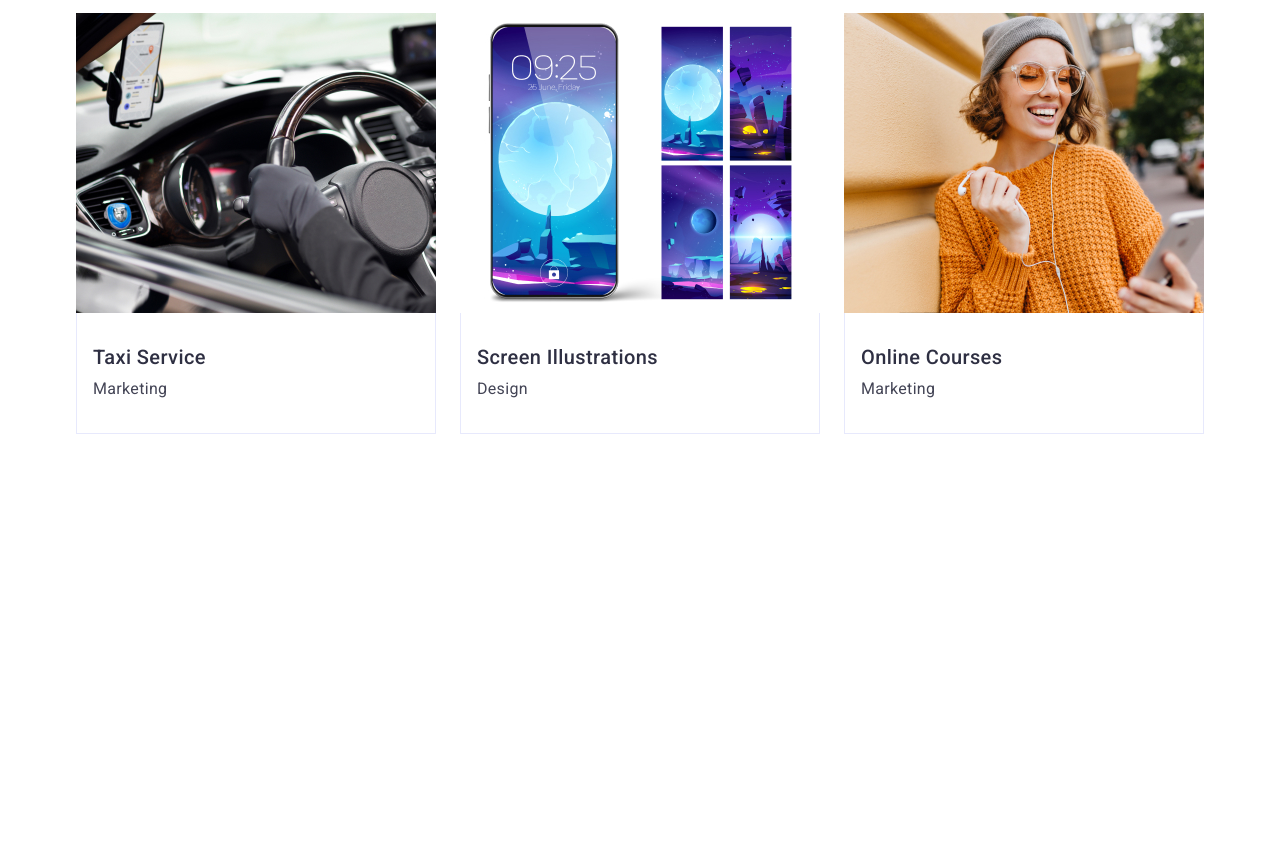
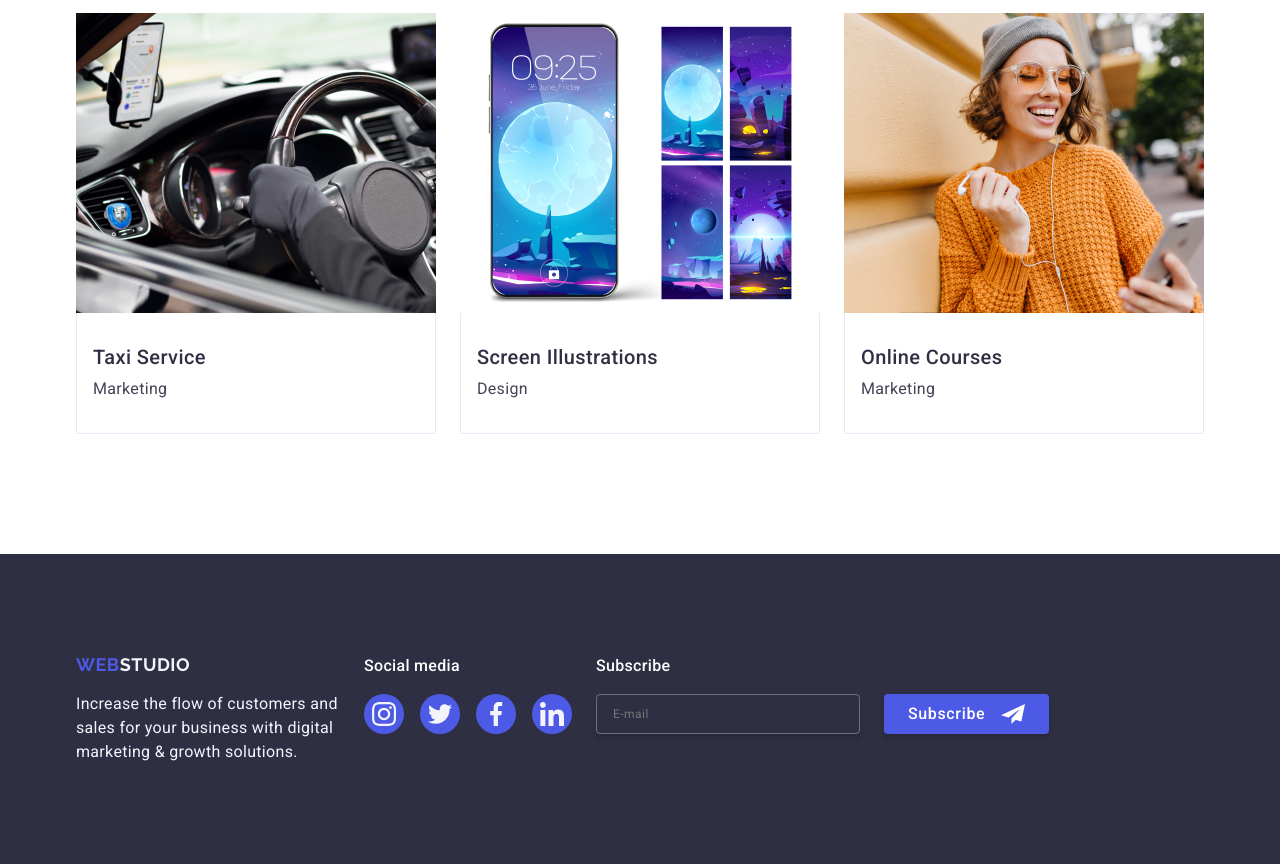
Before and after one commit to anastasiiia0/goit-markup-hw-06, a plain HTML site: page index.html in a window 1280 px wide. Shown: the part 2629-3493 px from the top of the page. Before the commit the page ends 3183 px from the top, so only its background shows below. Drawn offline with nearby package versions, Linux system fonts and the light colour scheme.

Commit message:
mobile + tablet footer

```diff
--- a/css/media.css
+++ b/css/media.css
@@ -152,6 +152,29 @@
   .portfolio-list-item {
     width: calc((100% - 24px) / 2);
   }
+
+  .footer-container {
+    display: flex;
+    flex-direction: row;
+    padding-left: 108px;
+    column-gap: 24px;
+    /* row-gap: 72px; */
+    flex-wrap: wrap;
+    text-align: start;
+  }
+
+  .footer-description {
+    max-width: 264px;
+  }
+
+  .footer-modal-form {
+    flex-direction: row;
+    gap: 24px;
+  }
+
+  .footer-form-input {
+    width: 264px;
+  }
 }
 
 @media screen and (min-width: 1158px) {
--- a/css/styles.css
+++ b/css/styles.css
@@ -122,6 +122,7 @@ input {
   opacity: 0;
   visibility: hidden;
   pointer-events: none;
+  z-index: 999;
 }
 
 .close-btn {
@@ -135,7 +136,7 @@ input {
   height: 24px;
   border-radius: 50%;
   cursor: pointer;
-  background-color: #e7e9fc;
+  background-color: rgba(231, 233, 252, 0.1);
   border: 1px solid rgba(46, 47, 66, 0.1);
 }
 
@@ -449,13 +450,23 @@ input {
   padding: 100px 0;
 }
 
+.footer-container {
+  /* display: flex;
+  align-items: baseline;  */
+  display: flex;
+  flex-direction: column;
+  gap: 72px;
+  margin: 0 auto;
+  text-align: center;
+}
+
 .footer-description {
   color: #f4f4fd;
   font-size: 16px;
   font-weight: 400;
   line-height: 1.5;
   letter-spacing: 0.02em;
-  max-width: 264px;
+  text-align: start;
 }
 
 .footer-logo-blue {
@@ -467,20 +478,16 @@ input {
   letter-spacing: 0.03em;
   text-transform: uppercase;
   display: inline-block;
-  margin-bottom: 16px;
+  margin-bottom: 17px;
 }
 
 .footer-logo-white {
   color: #f4f4fd;
 }
 
-.footer-container {
-  display: flex;
-  align-items: baseline;
-}
-
 .footer-general-info {
-  margin-right: 120px;
+  /* margin-right: 120px; */
+  /* margin-right: auto; */
 }
 
 .footer-text {
@@ -504,6 +511,58 @@ input {
 .footer .social-media-icon-link:hover,
 .footer .social-media-icon-link:focus {
   background-color: #31d0aa;
+}
+
+.footer-modal {
+  /* margin-left: 80px; */
+}
+
+.footer-modal-form {
+  display: flex;
+  /*  */
+  flex-direction: column;
+  align-items: center;
+  /*  */
+  /* gap: 24px; */
+  gap: 16px;
+}
+
+.form-icon {
+  fill: #2e2f42;
+  position: absolute;
+  left: 16px;
+  top: 50%;
+  transform: translateY(-50%);
+  transition: fill 250ms cubic-bezier(0.4, 0, 0.2, 1);
+}
+
+.footer-form-input {
+  width: 288px;
+  height: 40px;
+  padding-left: 16px;
+  border: 1px solid rgba(255, 255, 255, 0.3);
+  border-radius: 4px;
+  background-color: transparent;
+  font-size: 12px;
+  line-height: 2;
+  letter-spacing: 0.04em;
+  color: #fff;
+  box-shadow: 0px 4px 4px 0px rgba(0, 0, 0, 0.15);
+  transition: border-color 250ms cubic-bezier(0.4, 0, 0.2, 1);
+}
+
+.button.subscribe-button {
+  display: flex;
+  justify-content: center;
+  align-items: center;
+  min-width: 165px;
+  height: 40px;
+  padding: 8px 24px;
+}
+
+.subscribe-icon {
+  fill: #ffffff;
+  margin-left: 16px;
 }
 
 .backdrop {
@@ -671,53 +730,3 @@ input {
 .checkbox-field {
   margin-bottom: 24px;
 }
-
-.footer-modal {
-  margin-left: 80px;
-}
-
-.footer-modal-form {
-  display: flex;
-  gap: 24px;
-}
-
-.form-icon {
-  fill: #2e2f42;
-  position: absolute;
-  left: 16px;
-  top: 50%;
-  transform: translateY(-50%);
-  transition: fill 250ms cubic-bezier(0.4, 0, 0.2, 1);
-}
-
-.footer-form {
-  margin-left: 80px;
-}
-
-.footer-form-input {
-  width: 264px;
-  height: 40px;
-  padding-left: 16px;
-  border: 1px solid #fff;
-  border-radius: 4px;
-  background-color: transparent;
-  font-size: 12px;
-  line-height: 2;
-  letter-spacing: 0.04em;
-  box-shadow: 0px 4px 4px 0px rgba(0, 0, 0, 0.15);
-  color: #fff;
-}
-
-.button.subscribe-button {
-  display: flex;
-  justify-content: center;
-  align-items: center;
-  min-width: 165px;
-  height: 40px;
-  padding: 8px 24px;
-}
-
-.subscribe-icon {
-  fill: #ffffff;
-  margin-left: 16px;
-}
--- a/index.html
+++ b/index.html
@@ -62,7 +62,7 @@
         </button>
       </div>
 
-      <div class="mob-menu is-open">
+      <div class="mob-menu">
         <button type="button" class="close-btn">
           <svg class="close-btn-icon" width="8" height="8">
             <use href="./images/icons.svg#icon-close"></use>
@@ -735,7 +735,7 @@
       </section>
     </main>
 
-    <!-- <footer class="footer">
+    <footer class="footer">
       <div class="container footer-container">
         <div class="footer-general-info">
           <a class="footer-logo-blue" href="./index.html"
@@ -818,7 +818,7 @@
           </form>
         </div>
       </div>
-    </footer> -->
+    </footer>
 
     <!-- <div class="backdrop is-open">
       <div class="modal">
```
